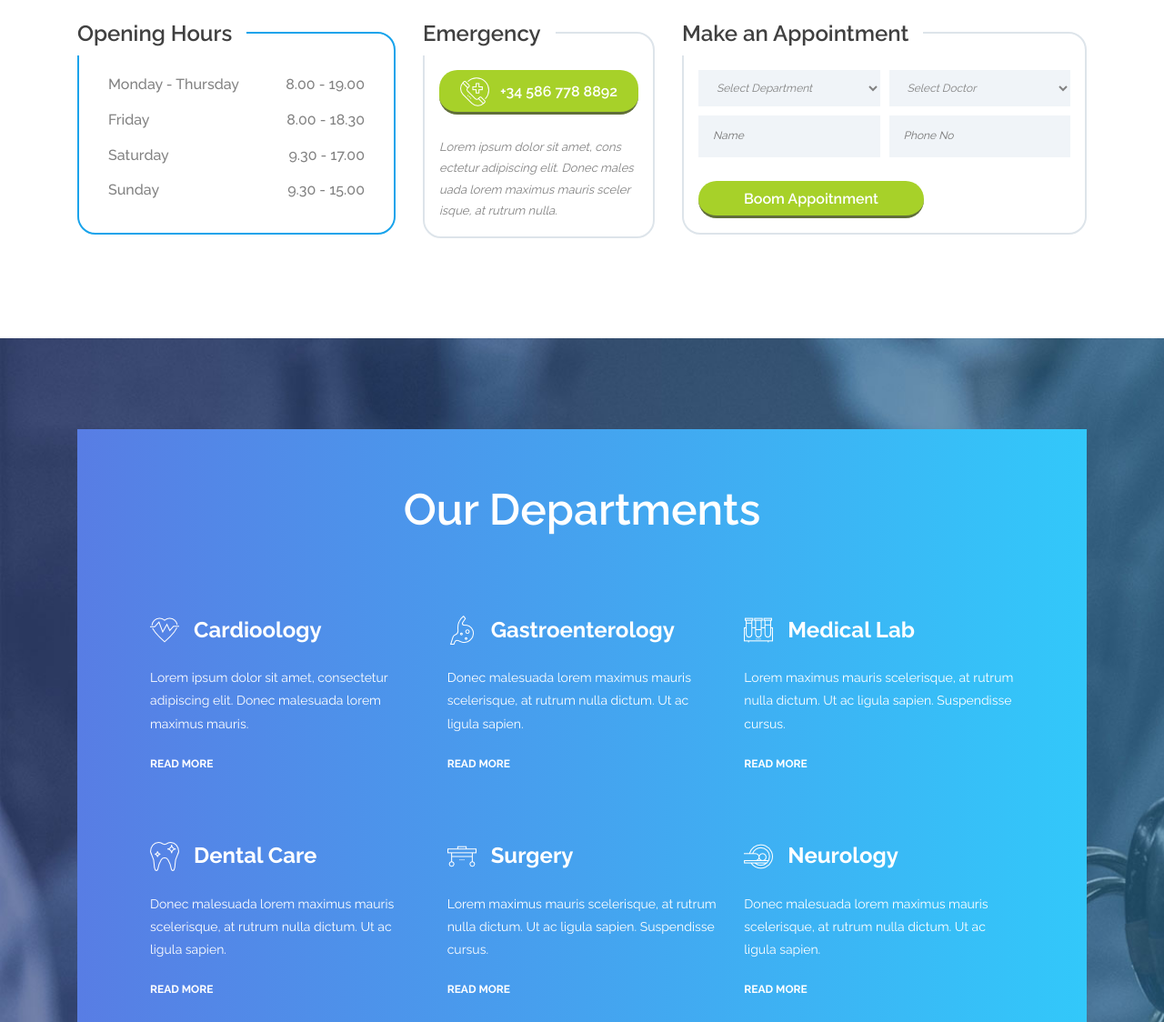
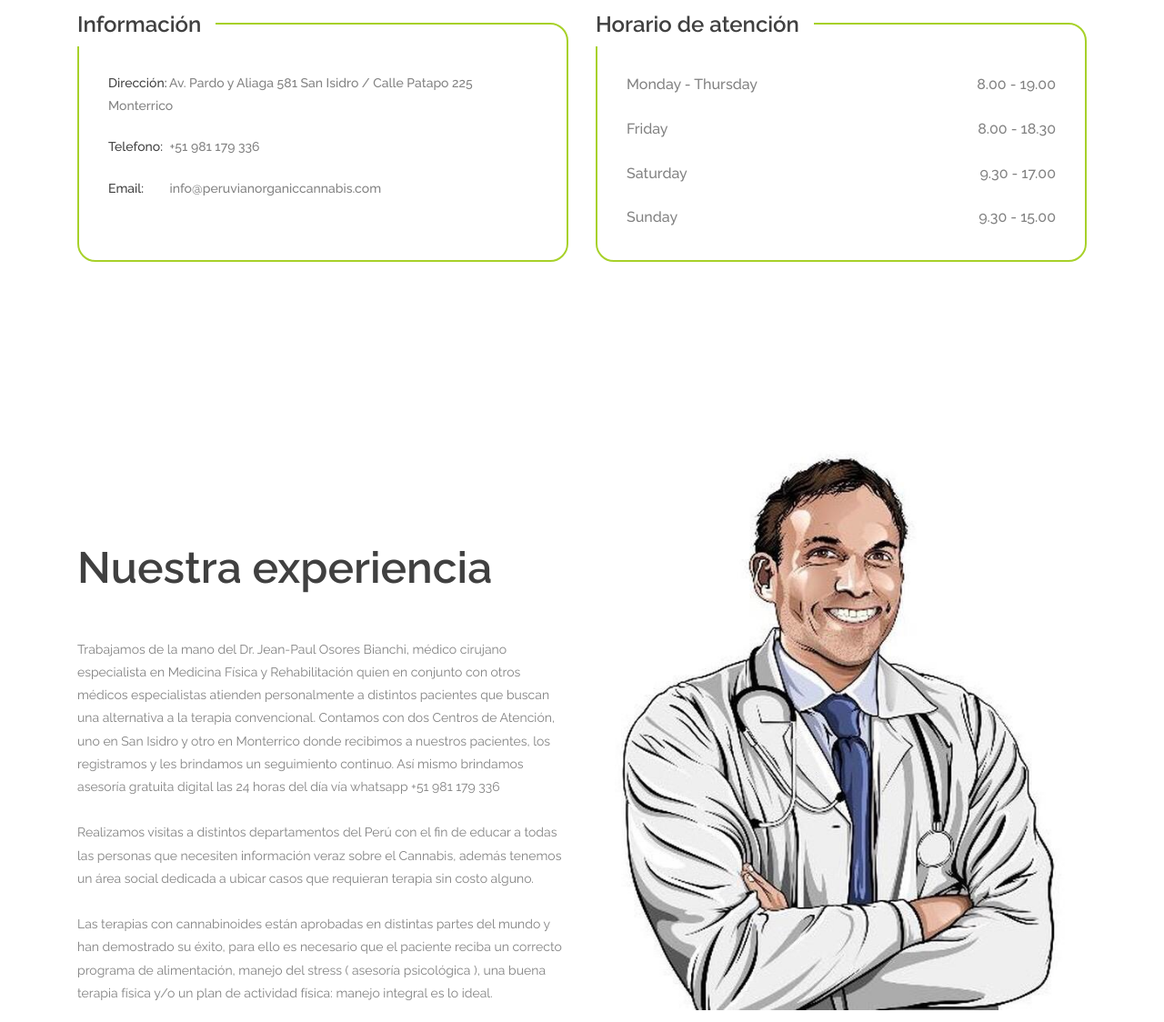
Before and after one commit to ingridkatherine19/cannabis, a plain HTML site: page index.html in a window 1280 px wide. Shown: the part 775-1899 px from the top of the page at 91% size. Drawn offline with Linux system fonts and the light colour scheme.

Commit message:
cambios blend

```diff
--- a/index.html
+++ b/index.html
@@ -129,12 +129,24 @@
         </div><!-- .hero-slider -->
     </header><!-- .site-header -->
 
-    <div class="homepage-boxes">
+    <div class="contact-page-short-boxes">
         <div class="container">
             <div class="row">
-                <div class="col-12 col-md-6 col-lg-4">
-                    <div class="opening-hours">
-                        <h2 class="d-flex align-items-center">Opening Hours</h2>
+                <div class="col-12 col-md-6">
+                    <div class="contact-info h-100">
+                        <h2 class="d-flex align-items-center">Información</h2>
+
+                        <ul class="p-0 m-0">
+                            <li><span>Dirección:</span> Av. Pardo y Aliaga 581 San Isidro / Calle Patapo 225 Monterrico</li>
+                            <li><span>Telefono:</span> +51 981 179 336</li>
+                            <li><span>Email:</span> info@peruvianorganiccannabis.com</li>
+                        </ul>
+                    </div>
+                </div>
+
+                <div class="col-12 col-md-6 mt-5 mt-lg-0">
+                    <div class="opening-hours h-100">
+                        <h2 class="d-flex align-items-center">Horario de atención</h2>
 
                         <ul class="p-0 m-0">
                             <li>Monday - Thursday <span>8.00 - 19.00</span></li>
@@ -145,43 +157,28 @@
                     </div>
                 </div>
 
-                <div class="col-12 col-md-6 col-lg-3 mt-5 mt-md-0">
-                    <div class="emergency-box">
-                        <h2 class="d-flex align-items-center">Emergency</h2>
-
-                        <div class="call-btn button gradient-bg">
-                            <a class="d-flex justify-content-center align-items-center" href="#"><img src="images/emergency-call.png"> +34 586 778 8892</a>
             </div>
-
-                        <p>Lorem ipsum dolor sit amet, cons ectetur adipiscing elit. Donec males uada lorem maximus mauris sceler isque, at rutrum nulla.</p>
         </div>
     </div>
 
-                <div class="col-12 col-md-6 col-lg-5 mt-5 mt-lg-0">
-                    <div class="appointment-box">
-                        <h2 class="d-flex align-items-center">Make an Appointment</h2>
 
-                        <form class="d-flex flex-wrap justify-content-between">
-                            <select class="select-department">
-                                <option value="value1">Select Department</option>
-                                <option value="value2">Select Department 1</option>
-                                <option value="value3">Select Department 2</option>
-                            </select>
+    <div class="med-history">
+        <div class="container">
+            <div class="row align-items-end">
+                <div class="col-12 col-lg-6">
+                    <h2>Nuestra experiencia</h2>
 
-                            <select class="select-doctor">
-                                <option>Select Doctor</option>
-                                <option>Select Doctor 1</option>
-                                <option>Select Doctor 2</option>
-                            </select>
+                    <p>Trabajamos de la mano del Dr. Jean-Paul Osores Bianchi, médico cirujano especialista en Medicina Física y Rehabilitación quien en conjunto con otros médicos especialistas atienden personalmente a distintos pacientes que buscan una alternativa a la terapia convencional. Contamos con dos Centros de Atención, uno en San Isidro y otro en Monterrico donde recibimos a nuestros pacientes, los registramos y les brindamos un seguimiento continuo. Así mismo brindamos asesoría gratuita digital las 24 horas del día vía whatsapp +51 981 179 336<br><br>
 
-                            <input type="text" placeholder="Name">
+                    Realizamos visitas a distintos departamentos del Perú con el fin de educar a todas las personas que necesiten información veraz sobre el Cannabis, además tenemos un área social dedicada a ubicar casos que requieran terapia sin costo alguno.<br><br>
 
-                            <input type="number" placeholder="Phone No">
+                    Las terapias con cannabinoides están aprobadas en distintas partes del mundo y han demostrado su éxito, para ello es necesario que el paciente reciba un correcto programa de alimentación, manejo del stress ( asesoría psicológica ), una buena terapia física y/o un plan de actividad física: manejo integral es lo ideal.
+                    </p>
 
-                            <input class="button gradient-bg" type="submit" value="Boom Appoitnment">
-                        </form>
                 </div>
 
+                <div class="col-12 col-lg-6 mt-5 mt-lg-0">
+                    <img class="responsive" src="images/dr_jean.jpg" alt="Dr Jean">
                 </div>
             </div>
         </div>
@@ -362,6 +359,7 @@
             </div>
         </div>
     </div>
+
 
     <section class="testimonial-section">
         <div class="container">
--- a/style.css
+++ b/style.css
@@ -677,11 +677,11 @@ ul.tabs-nav .tab-nav.active {
     position: relative;
     padding: 32px;
     border-radius: 20px;
-    border: 2px solid #dde4ea;
+    border: 2px solid #a7d129;
 }
 
 .opening-hours {
-    border-color: #18a3eb;
+    border-color: #a7d129;
 }
 
 .opening-hours h2,
@@ -1150,6 +1150,7 @@ ul.tabs-nav .tab-nav.active {
 
 .med-history img {
     max-width: 100%;
+    height: -webkit-fill-available;
 }
 
 .faq-stuff {
```
Also changed, not shown: about.html (+6 -6 lines), contact.html (+15 -26 lines), elements.html (+5 -5 lines), news.html (+6 -6 lines), services.html (+6 -6 lines), images/dr_jean.jpg (added), images/peru.png (added). Lines whose indentation alone changed are shown as unchanged.
